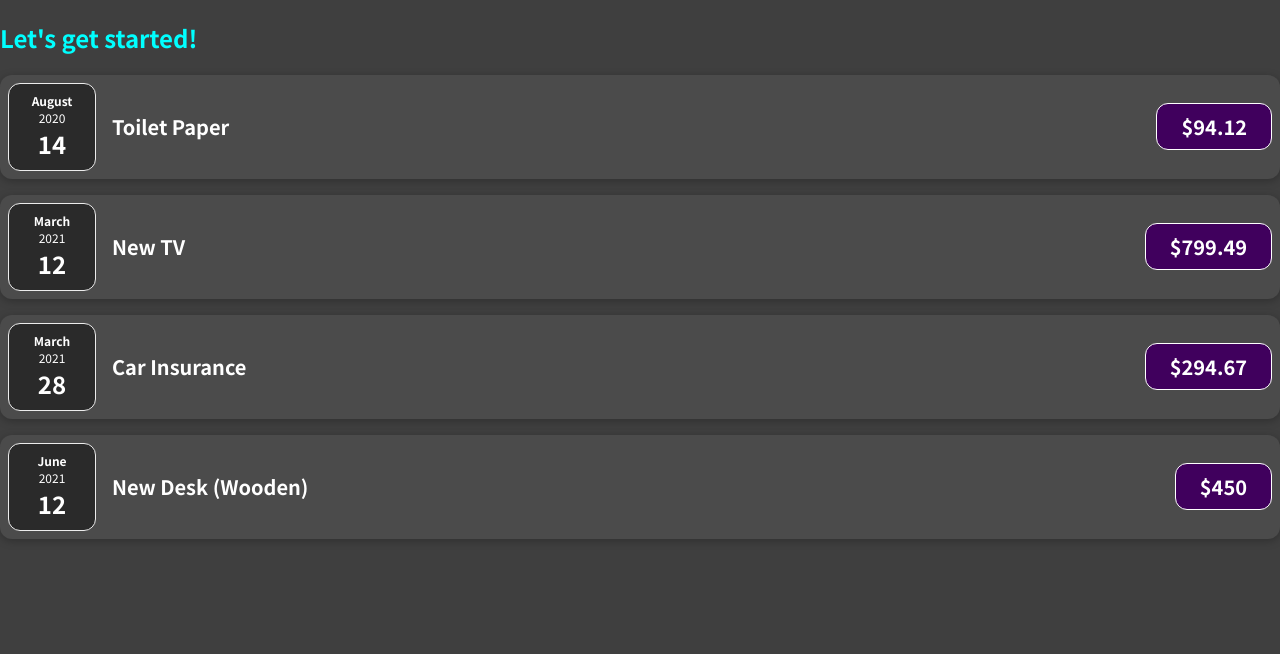
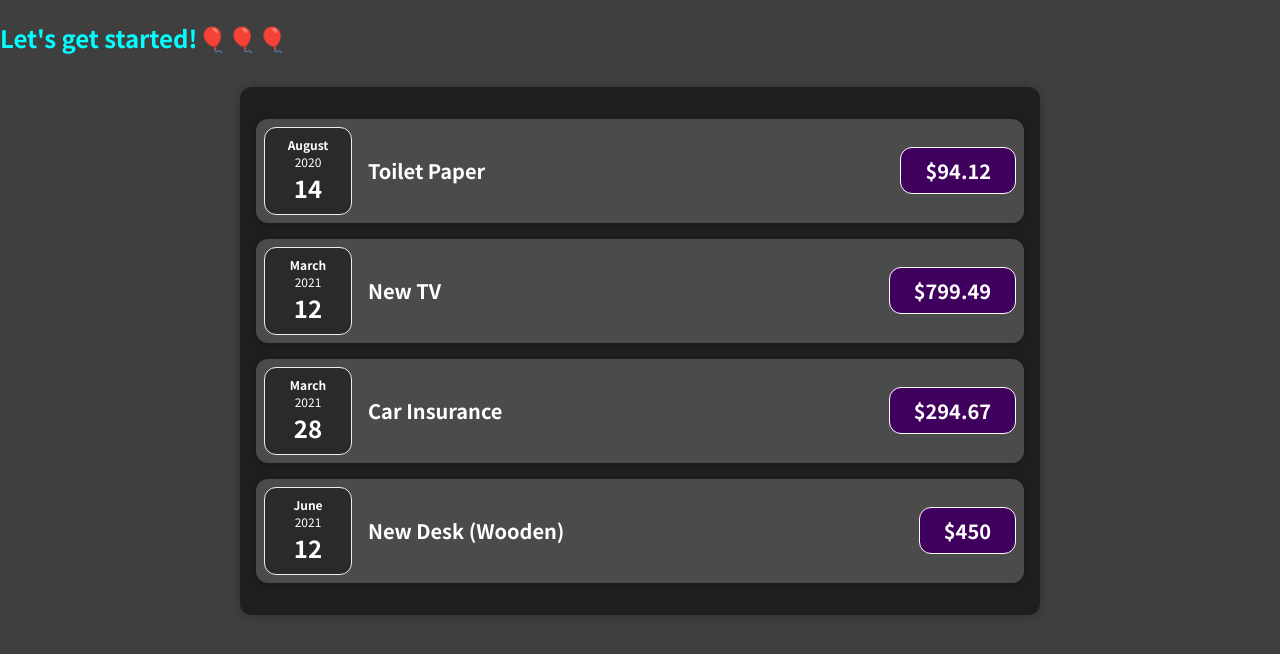
Before and after one commit to TorinZhou/React-course, a JavaScript app in the folder 01-starting-setup/: page / in a window 1280 px wide. Shown: the top 654 px of the page. Built offline with nearby package versions, Linux system fonts and the light colour scheme.

Commit message:
3.15 assignment1

```diff
--- a/01-starting-setup/src/App.js
+++ b/01-starting-setup/src/App.js
@@ -1,4 +1,4 @@
-import ExpanseItem from "./components/ExpenseItem";
+import Expenses from "./components/Expenses";
 
 function App() {
   const expenses = [
@@ -24,27 +24,8 @@ function App() {
   ];
   return (
     <div>
-      <h2>Let's get started!</h2>
-      <ExpanseItem
-        title={expenses[0].title}
-        amount={expenses[0].amount}
-        date={expenses[0].date}
-      ></ExpanseItem>
-      <ExpanseItem
-        title={expenses[1].title}
-        amount={expenses[1].amount}
-        date={expenses[1].date}
-      ></ExpanseItem>
-      <ExpanseItem
-        title={expenses[2].title}
-        amount={expenses[2].amount}
-        date={expenses[2].date}
-      ></ExpanseItem>
-      <ExpanseItem
-        title={expenses[3].title}
-        amount={expenses[3].amount}
-        date={expenses[3].date}
-      ></ExpanseItem>
+      <h2>Let's get started!🎈🎈🎈</h2>
+      <Expenses info={expenses} />
     </div>
   );
 }
--- a/01-starting-setup/src/components/ExpenseItem.js
+++ b/01-starting-setup/src/components/ExpenseItem.js
@@ -1,7 +1,7 @@
 import ExpenseDate from "./ExpenseDate";
 import "./ExpenseItem.css";
 
-function ExpanseItem(props) {
+function ExpenseItem(props) {
   return (
     // One root element
     <div className="expense-item">
@@ -14,4 +14,4 @@ function ExpanseItem(props) {
   );
 }
 
-export default ExpanseItem;
+export default ExpenseItem;
--- /dev/null
+++ b/01-starting-setup/src/components/Expenses.css
@@ -0,0 +1,9 @@
+.expenses {
+  padding: 1rem;
+  background-color: rgb(31, 31, 31);
+  margin: 2rem auto;
+  width: 50rem;
+  max-width: 95%;
+  border-radius: 12px;
+  box-shadow: 0 1px 8px rgba(0, 0, 0, 0.25);
+}
--- /dev/null
+++ b/01-starting-setup/src/components/Expenses.js
@@ -0,0 +1,33 @@
+import ExpenseItem from "./ExpenseItem";
+import "./Expenses.css";
+const Expenses = function (props) {
+  return (
+    <div className="expenses">
+      {/* {props.reduce((acc, cur)=>{
+
+      },<></>)} */}
+      <ExpenseItem
+        title={props.info[0].title}
+        amount={props.info[0].amount}
+        date={props.info[0].date}
+      />
+      <ExpenseItem
+        title={props.info[1].title}
+        amount={props.info[1].amount}
+        date={props.info[1].date}
+      />
+      <ExpenseItem
+        title={props.info[2].title}
+        amount={props.info[2].amount}
+        date={props.info[2].date}
+      />
+      <ExpenseItem
+        title={props.info[3].title}
+        amount={props.info[3].amount}
+        date={props.info[3].date}
+      />
+    </div>
+  );
+};
+
+export default Expenses;
```
Also changed, not shown: 1 other file (tests, documents, lock files or other folders).
